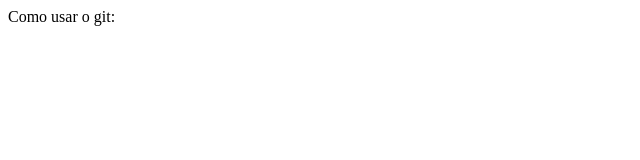
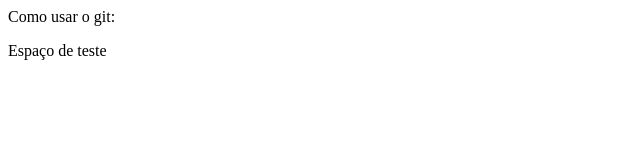
Before and after one commit to anacacosta1506/primeiro-projeto, a plain HTML site: page index.html in a window 1280 px wide. Shown: the full height of the page, 0-640 px from the left. Drawn offline with Linux system fonts and the light colour scheme.

Commit message:
Update index.html

```diff
--- a/index.html
+++ b/index.html
@@ -5,5 +5,6 @@
  </head>
 <body>
   <p>Como usar o git: </p>
+  <p>Espaço de teste </p>
 </body>
 </html>
```
